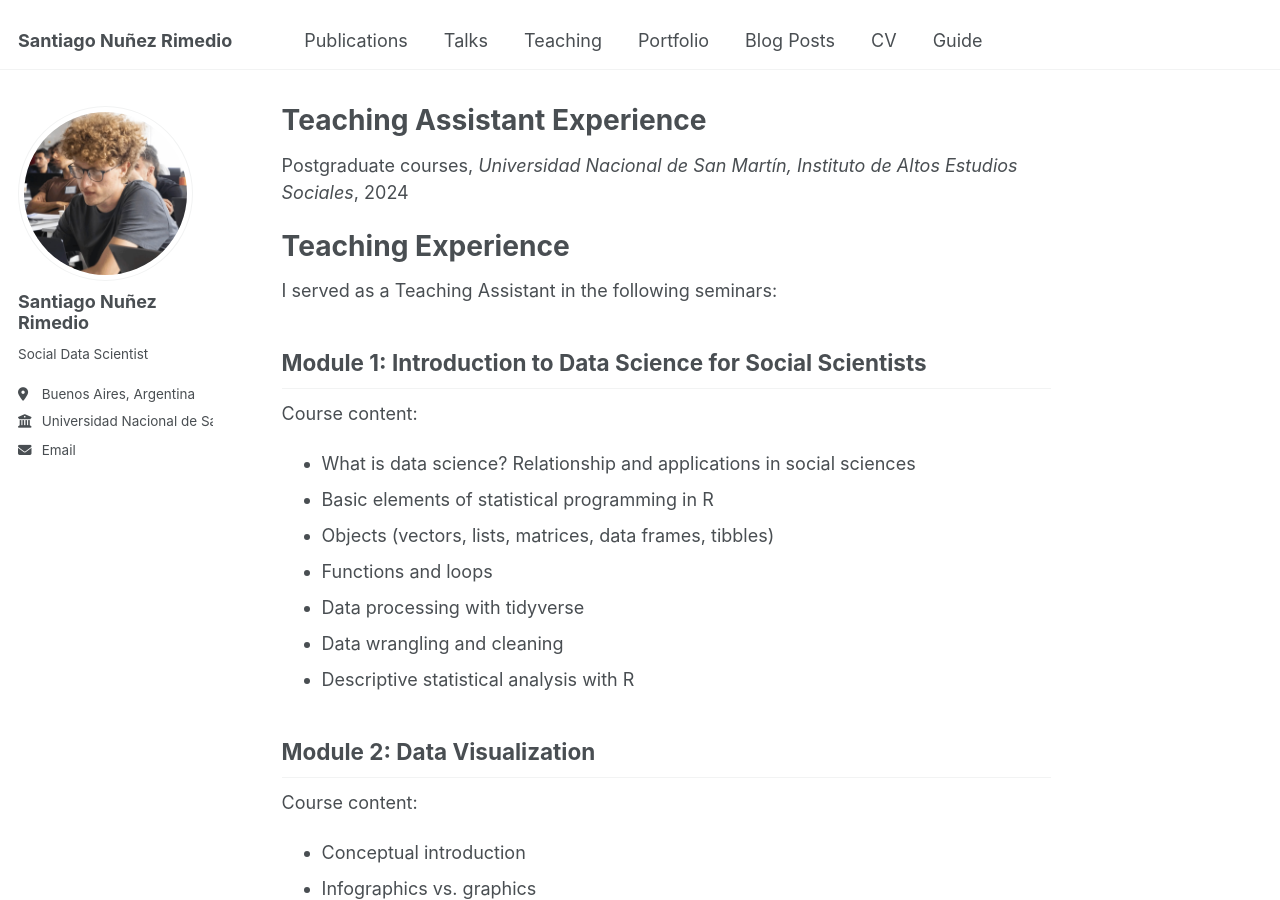
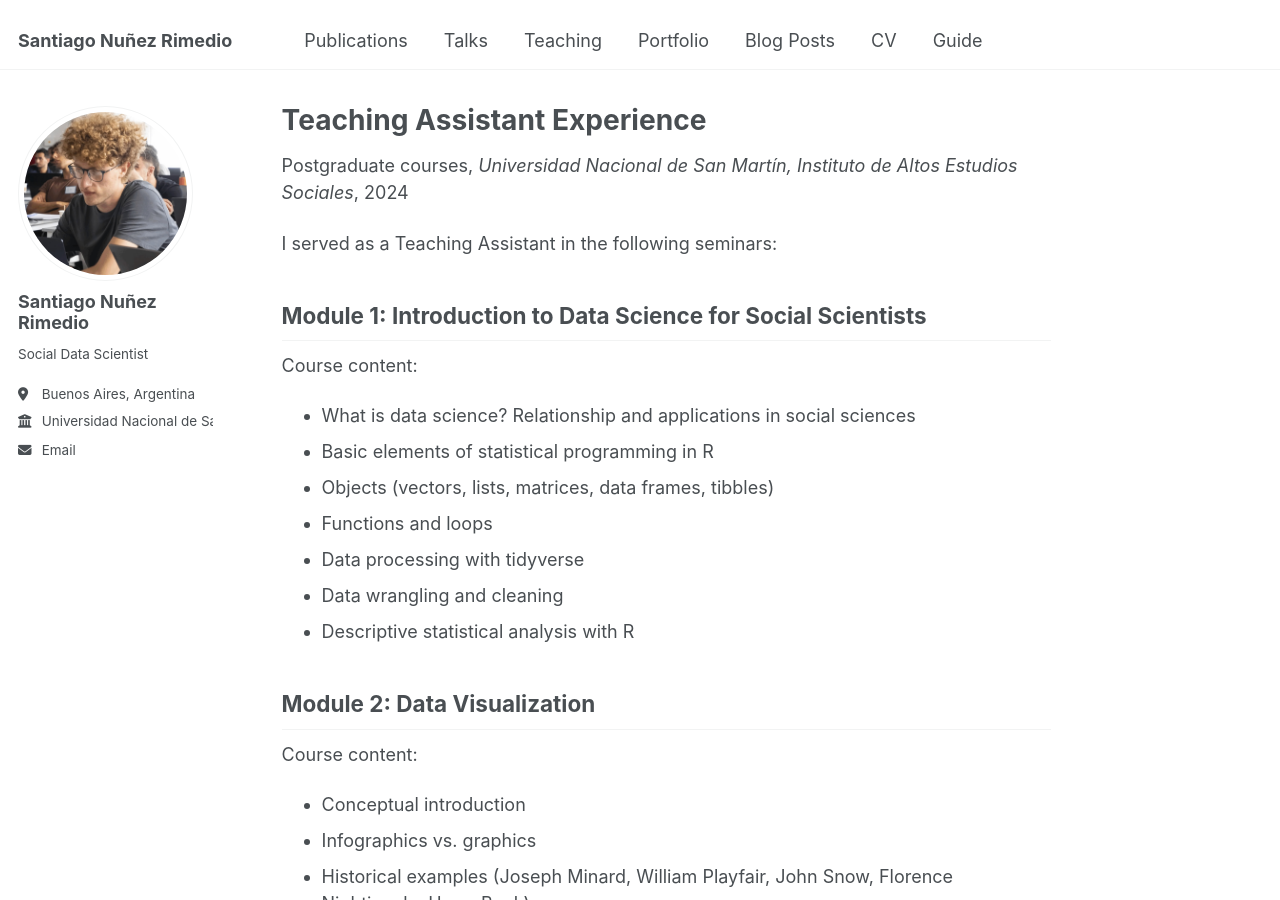
Before and after one commit to rochiweg-cloud/CV, a Jekyll site: the page built from _teaching/Diplo.md, in a window 1280 px wide and 900 px high. Built offline with Jekyll 4.4.1, drawn with Linux system fonts in a browser that asks for light colours.

Commit message:
Update Diplo.md

```diff
--- a/_teaching/Diplo.md
+++ b/_teaching/Diplo.md
@@ -7,8 +7,6 @@ venue: "Universidad Nacional de San Martín, Instituto de Altos Estudios Sociale
 date: 2024-01-01
 location: "Buenos Aires, Argentina"
 ---
-
-# Teaching Experience
 
 I served as a Teaching Assistant in the following seminars:
 
```
